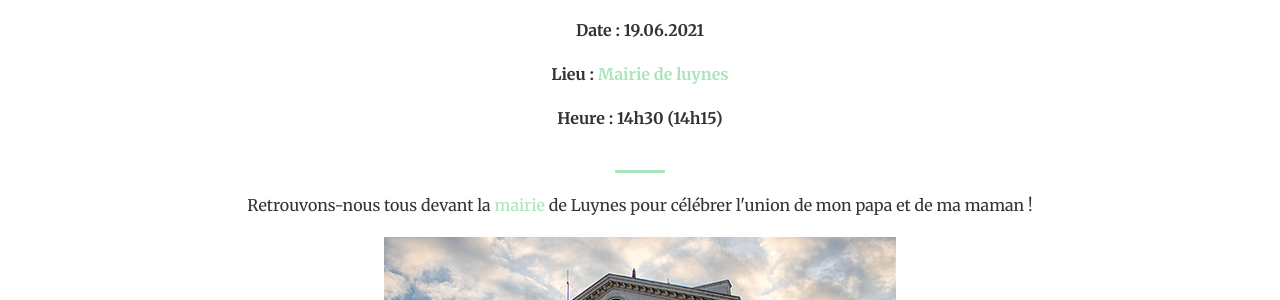
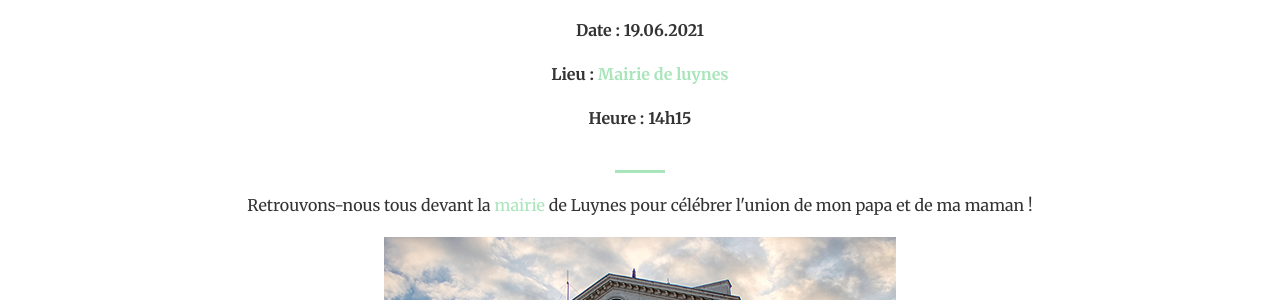
Before and after one commit to yatho/wedding, a Jekyll site: the page built from index.html, in a window 1280 px wide and 900 px high, scrolled down 906 px. Shown: the part 152-452 px from the top of the window. Built offline with Jekyll 4.4.1, drawn with Linux system fonts in a browser that asks for light colours; some of the changed text lies outside the part shown.

Commit message:
Modification de l'heure de la mairie et de l'heure attendu à la mairie

```diff
--- a/_includes/details.html
+++ b/_includes/details.html
@@ -12,7 +12,7 @@
         <div class="row text-center" style="font-weight: bold;">
             <p>Date : 19.06.2021</p>
             <p>Lieu : <a href="#mairie">Mairie de luynes</a></p>
-            <p>Heure : 14h30 (14h15)</p>
+            <p>Heure : 14h15</p>
         </div>
 
         <hr class="primary">
```
Also changed, not shown: other parts of _includes/details.html (+1 -1 lines).
